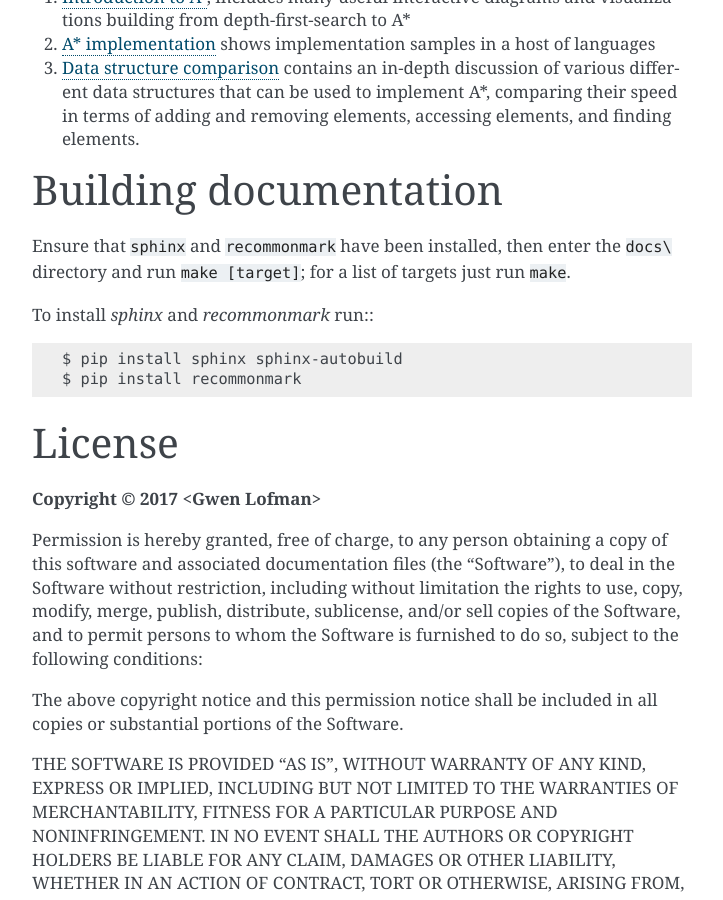
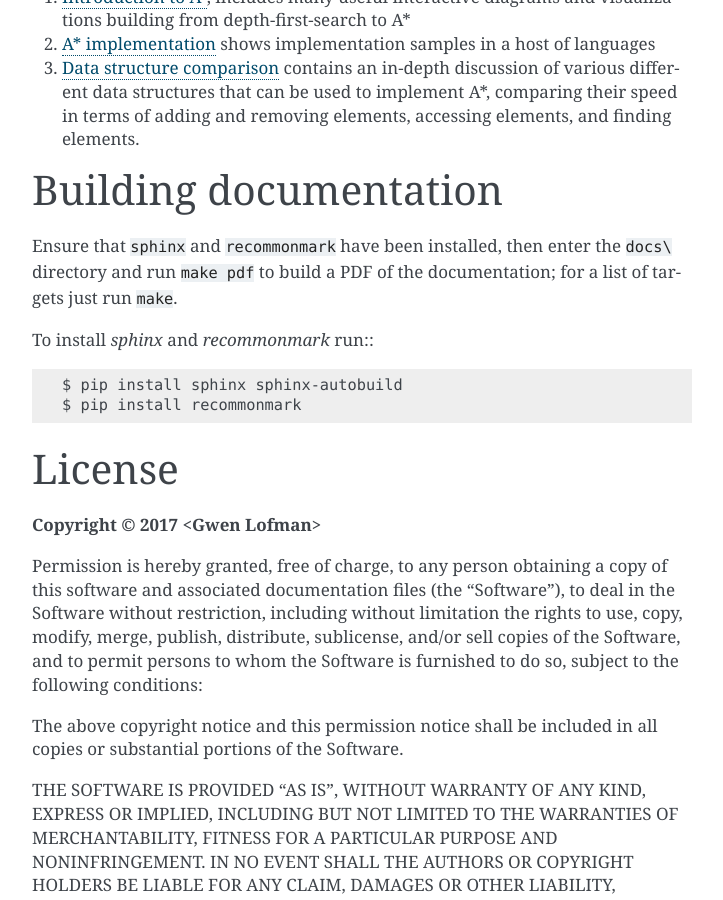
Before and after one commit to Lionex/a-star, a Sphinx documentation site: the page built from docs/index.rst, in a window 1280 px wide and 900 px high, scrolled down 1739 px. Shown: the whole window, without its empty margins (388-1111 px from the left). Built offline with Sphinx 7.4.7, drawn with Linux system fonts in a browser that asks for light colours; formulas are drawn with MathJax 3.

Commit message:
Add PDF build toolchain for documentation
Note PDF build option in documentation

```diff
--- a/docs/conf.py
+++ b/docs/conf.py
@@ -30,10 +30,11 @@
 # Add any Sphinx extension module names here, as strings. They can be
 # extensions coming with Sphinx (named 'sphinx.ext.*') or your custom
 # ones.
-extensions = ['sphinx.ext.autodoc',
+extensions = ['rst2pdf.pdfbuilder',
+    'sphinx.ext.autodoc',
     'sphinx.ext.doctest',
-    'sphinx.ext.imgmath',
     'sphinx.ext.githubpages']
+
 
 # Add any paths that contain templates here, relative to this directory.
 templates_path = ['.templates']
@@ -192,3 +193,7 @@
     "github_version": "master", # Version
     "conf_py_path": "/docs/", # Path in the checkout to the docs root
 }
+
+
+# -- Options for PDF Output -----------------------------------------------
+pdf_documents = [('index', u'a-star', u'A Star Graph Search', u'Gwen Lofman')]
--- a/docs/index.rst
+++ b/docs/index.rst
@@ -64,7 +64,7 @@
 Building documentation
 ======================
 
-Ensure that ``sphinx`` and ``recommonmark`` have been installed, then enter the ``docs\`` directory and run ``make [target]``; for a list of targets just run ``make``.
+Ensure that ``sphinx`` and ``recommonmark`` have been installed, then enter the ``docs\`` directory and run ``make pdf`` to build a PDF of the documentation; for a list of targets just run ``make``.
 
 To install `sphinx` and `recommonmark` run:::
 
```
Also changed, not shown: README.md (+1 -1 lines).
